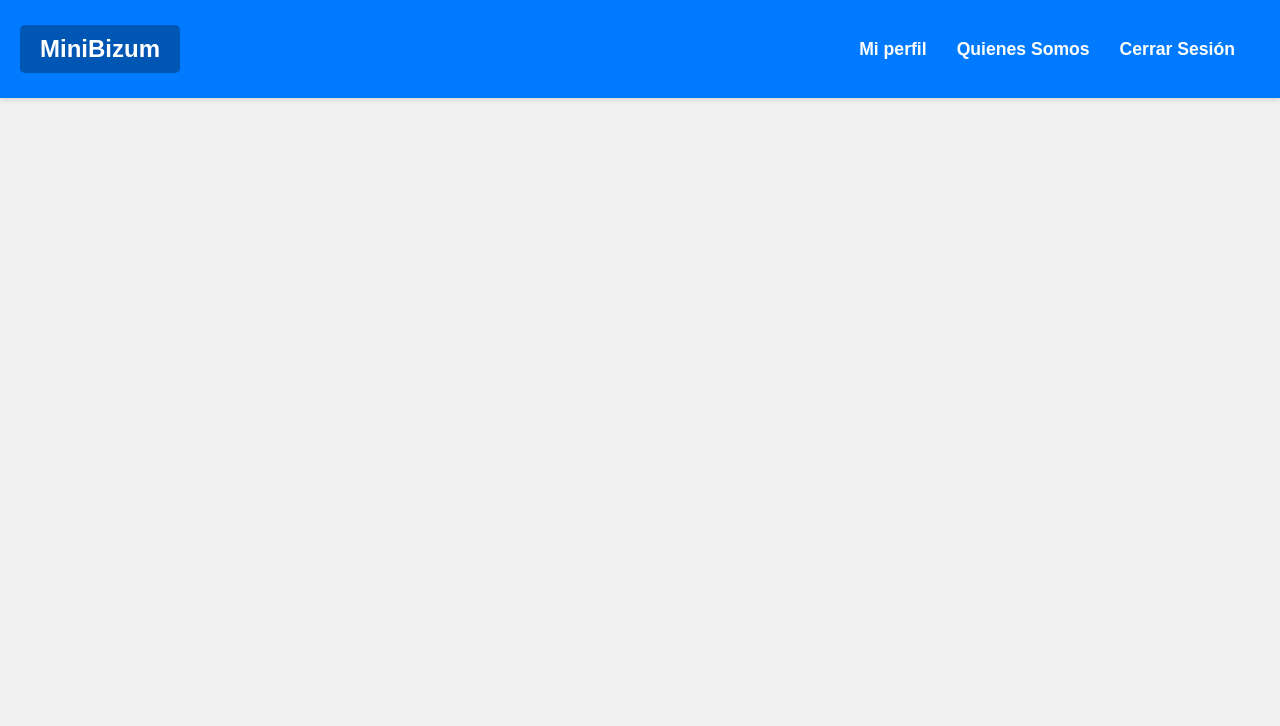
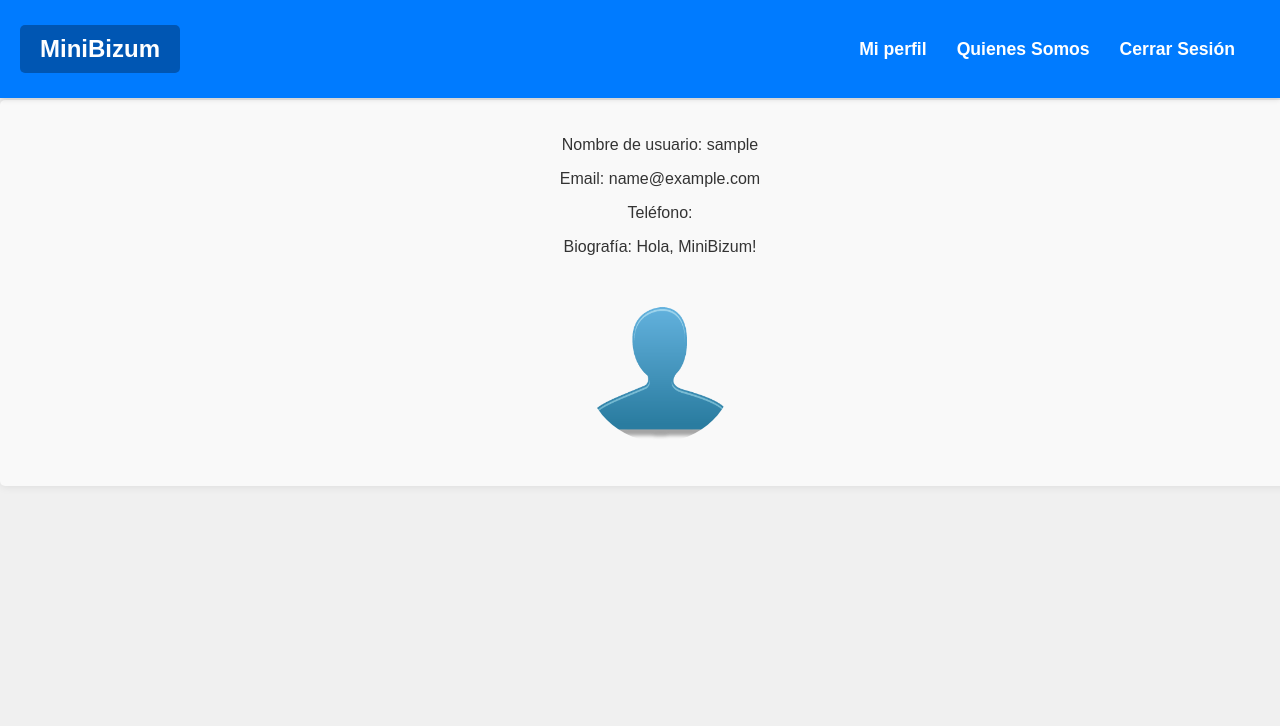
Before and after one commit to PabloGradolph/MiniBizum, a Django app: page / in a window 1280 px wide. Shown: the top 726 px of the page. Before the commit the page ends 100 px from the top, so only its background shows below. Run offline with Django 4.2, Linux system fonts and the light colour scheme; the visitor is signed in with stand-in values (Sample User, id 1).

Commit message:
Social app created, Profiles for users, settings configurated and other things improved
On branch main
Your branch is ahead of 'origin/main' by 1 commit.
  (use "git push" to publish your local commits)

Changes to be committed:
	modified:   MiniBizum/__pycache__/algorithms.cpython-311.pyc
	modified:   MiniBizum/__pycache__/forms.cpython-311.pyc
	modified:   MiniBizum/__pycache__/settings.cpython-311.pyc
	modified:   MiniBizum/__pycache__/urls.cpython-311.pyc
	modified:   MiniBizum/__pycache__/views.cpython-311.pyc
	modified:   MiniBizum/algorithms.py
	modified:   MiniBizum/settings.py
	modified:   MiniBizum/urls.py
	modified:   MiniBizum/views.py
	new file:   Social/__init__.py
	new file:   Social/__pycache__/__init__.cpython-311.pyc
	new file:   Social/__pycache__/admin.cpython-311.pyc
	new file:   Social/__pycache__/apps.cpython-311.pyc
	new file:   Social/__pycache__/models.cpython-311.pyc
	new file:   Social/admin.py
	new file:   Social/apps.py
	new file:   Social/migrations/0001_initial.py
	new file:   Social/migrations/0002_alter_profile_user.py
	new file:   Social/migrations/__init__.py
	new file:   Social/migrations/__pycache__/0001_initial.cpython-311.pyc
	new file:   Social/migrations/__pycache__/0002_alter_profile_user.cpython-311.pyc
	new file:   Social/migrations/__pycache__/__init__.cpython-311.pyc
	new file:   Social/models.py
	new file:   Social/tests.py
	new file:   Social/views.py
	new file:   media/default.png
	modified:   static/css/main.css
	modified:   templates/main.html

```diff
--- a/MiniBizum/settings.py
+++ b/MiniBizum/settings.py
@@ -11,6 +11,7 @@ https://docs.djangoproject.com/en/4.2/ref/settings/
 """
 
 from pathlib import Path
+import os
 
 # Build paths inside the project like this: BASE_DIR / 'subdir'.
 BASE_DIR = Path(__file__).resolve().parent.parent
@@ -29,6 +30,8 @@ ALLOWED_HOSTS = []
 
 LOGIN_URL = 'login'
 LOGOUT_REDIRECT_URL = 'login'
+MEDIA_ROOT = os.path.join(BASE_DIR, 'media')
+MEDIA_URL = '/media/'
 
 # Application definition
 
@@ -40,6 +43,7 @@ INSTALLED_APPS = [
     'django.contrib.messages',
     'django.contrib.staticfiles',
     'django.contrib.humanize',
+    'Social',
 ]
 
 MIDDLEWARE = [
--- a/MiniBizum/urls.py
+++ b/MiniBizum/urls.py
@@ -17,6 +17,8 @@ Including another URLconf
 from django.contrib import admin
 from django.urls import path, include
 from . import views
+from django.conf import settings
+from django.conf.urls.static import static
 
 urlpatterns = [
     path('admin/', admin.site.urls),
@@ -24,4 +26,4 @@ urlpatterns = [
     path('login/', views.login_view, name='login'),
     path('signup/', views.signup_view, name='signup'),
     path('logout/', views.logout_view, name='logout'),
-]
+] + static(settings.MEDIA_URL, document_root=settings.MEDIA_ROOT)
--- a/MiniBizum/views.py
+++ b/MiniBizum/views.py
@@ -6,16 +6,13 @@ from django.contrib.auth.models import User
 from django.contrib.auth.forms import AuthenticationForm
 from .forms import CustomUserCreationForm
 from .my_hasher import MyPasswordHasher
-from cryptography.fernet import Fernet
+from .algorithms import encrypt_data
 import re
 
 
 @login_required(login_url='login')
 def main(request):
-    if request.user.is_authenticated:
-        return render(request, 'main.html', {})
-    else:
-        return render(request, '/logs/login.html', {})
+    return render(request, 'main.html', {})
 
 
 def signup_view(request):
@@ -35,7 +32,7 @@ def signup_view(request):
         # Abre el archivo en modo lectura y lee su contenido
         with open('MiniBizum/project_key.txt', 'rb') as archivo:
             key = archivo.read()
-        print(key)
+
         # Gestión de errores.
         if len(username) > 35:
             return render(request, '/logs/register.html',
@@ -53,18 +50,23 @@ def signup_view(request):
                 try:
                     hasher = MyPasswordHasher()
                     user = User()
-                    cipher_suite = Fernet(key)
                     user.username = username
-                    user.phone = cipher_suite.encrypt(phone.encode())
-                    user.email = cipher_suite.encrypt(email.encode())
                     user.is_superuser = False
                     user.is_staff = False
 
-                    # Ciframos la contraseña
+                    # Ciframos la contraseña y el email.
                     user.password = hasher.encode(password1, None)
+                    user.email = encrypt_data(email)
                     user.save()
+
+                    # Cigramos el número de teléfono y acutalizamos el perfil del usuario con el mismo.
+                    profile = user.profile
+                    profile.phone_number = encrypt_data(phone)
+                    profile.save()
+
                     login(request, user)
                     return redirect('home')
+
                 except IntegrityError:
                     return render(request, 'logs/register.html', {'form': form, 'error': 'El usuario ya existe'})
             else:
@@ -78,12 +80,12 @@ def login_view(request):
         return render(request, 'logs/login.html', {'form': AuthenticationForm})
     else:
         username = request.POST['username']
-        password = request.POST['password']  # Esta es la contraseña en texto plano ingresada por el usuario
+        password = request.POST['password']
 
         # Comprobamos si el usuario existe en la base de datos.
         try:
             user = User.objects.get(username=username)
-        except User.DoesNotExist:  # TODO Hacer que salte error si el usuario no existe
+        except User.DoesNotExist:
             return render(request, 'logs/login.html', {'form': AuthenticationForm,
                                                        'error': 'Usuario no encontrado'}
                           )
--- /dev/null
+++ b/Social/admin.py
@@ -0,0 +1,6 @@
+from django.contrib import admin
+from .models import Profile, Post, Relationship
+
+admin.site.register(Profile)
+admin.site.register(Post)
+admin.site.register(Relationship)
--- /dev/null
+++ b/Social/apps.py
@@ -0,0 +1,6 @@
+from django.apps import AppConfig
+
+
+class SocialConfig(AppConfig):
+    default_auto_field = 'django.db.models.BigAutoField'
+    name = 'Social'
--- /dev/null
+++ b/Social/models.py
@@ -0,0 +1,54 @@
+from django.db import models
+from django.contrib.auth.models import User
+from django.db.models.signals import post_save
+from django.dispatch import receiver
+from django.utils import timezone
+
+
+# Modelo para los perfiles de los usuarios (añade atributos a los usuarios)
+class Profile(models.Model):
+    user = models.OneToOneField(User, on_delete=models.CASCADE, related_name='profile')
+    phone_number = models.CharField(max_length=20, unique=True, null=False, blank=False)
+    bio = models.TextField(default='Hola, MiniBizum!')
+    image = models.ImageField(default='default.png')
+
+    def __str__(self) -> str:
+        return f"Perfil de {self.user.username}"
+
+    def following(self):
+        user_ids = Relationship.objects.filter(from_user=self.user).values_list('to_user_id', flat=True)
+        return User.objects.filter(id__in=user_ids)
+
+    def followers(self):
+        user_ids = Relationship.objects.filter(to_user=self.user).values_list('from_user_id', flat=True)
+        return User.objects.filter(id__in=user_ids)
+
+# Perfil generado automáticamente cuando un usuario se registra.
+@receiver(post_save, sender=User)
+def create_user_profile(sender, instance, created, **kwargs):
+    if created:
+        Profile.objects.create(user=instance)
+
+post_save.connect(create_user_profile, sender=User)
+
+
+# Modelo para las publicaciones de los usuarios.
+class Post(models.Model):
+    timestamp = models.DateTimeField(default=timezone.now)
+    content = models.TextField()
+    user = models.ForeignKey(User, on_delete=models.CASCADE, related_name='posts')
+    amount = models.DecimalField(max_digits=10, decimal_places=2, null=True, blank=True)
+
+    class Meta:
+        ordering = ['-timestamp']
+
+    def __str__(self) -> str:
+        return self.content
+
+
+class Relationship(models.Model):
+    from_user = models.ForeignKey(User, related_name='relationships', on_delete=models.CASCADE)
+    to_user = models.ForeignKey(User, related_name='related_to', on_delete=models.CASCADE)
+
+    def __str__(self) -> str:
+        return f'{self.from_user} to {self.to_user}'
--- /dev/null
+++ b/Social/tests.py
@@ -0,0 +1,3 @@
+from django.test import TestCase
+
+# Create your tests here.
--- /dev/null
+++ b/Social/views.py
@@ -0,0 +1,3 @@
+from django.shortcuts import render
+
+# Create your views here.
--- a/static/css/main.css
+++ b/static/css/main.css
@@ -1,3 +1,21 @@
 .container {
-    margin-top: 70px;
+    margin-top: 100px;
+    width: 100%;
+    padding: 20px;
+    border-radius: 5px;
+    box-shadow: 0 0 10px rgba(0, 0, 0, 0.1);
+    text-align: center;
+    background-color: #f9f9f9;
 }
+
+.profile-image {
+    max-width: 150px;
+    height: auto;
+    border-radius: 50%;
+    margin: 20px 0;
+}
+
+p {
+    color: #333;
+    font-family: Arial, sans-serif;
+}
--- a/templates/main.html
+++ b/templates/main.html
@@ -33,5 +33,10 @@ Inicio
 
 {% block content %}
 <div class="container">
+    <p>Nombre de usuario: {{ request.user.username }}</p>
+    <p>Email: {{ request.user.email }}</p>
+    <p>Teléfono: {{ request.user.profile.phone_number }}</p>
+    <p>Biografía: {{ request.user.profile.bio }}</p>
+    <img class="profile-image" src="{{ request.user.profile.image.url }}" alt="Imagen del perfile">
 </div>
 {% endblock content %}
```
Also changed, not shown: MiniBizum/algorithms.py (+8 -29 lines), Social/__init__.py (added), Social/migrations/0001_initial.py (added), Social/migrations/0002_alter_profile_user.py (added), Social/migrations/__init__.py (added), media/default.png (added).
